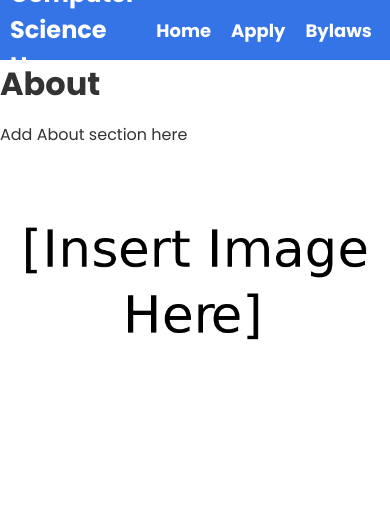
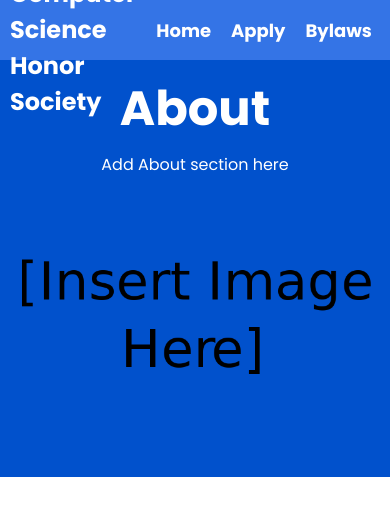
Before and after one commit to JuanMendez163/nhs-cshs-website, a plain HTML site: page index.html in a window 390 px wide. Shown: the top 516 px of the page. Drawn offline with Linux system fonts and the light colour scheme.

Commit message:
Add CSS for About section on homepage

```diff
--- a/index.html
+++ b/index.html
@@ -9,7 +9,7 @@
     <body>
         <!-- Navigation Bar -->
         <nav class = "navbar">
-            <div class = "container">
+            <div class = "container-nav">
                 <div class = "name">
                     NHS Computer Science Honor Society
                 </div>
@@ -35,6 +35,7 @@
 
         <!-- About -->
         <header class = "header">
+            <div class = "container">
                 <div>
                     <h1>About</h1>
                     <p>
@@ -42,6 +43,7 @@
                     </p>
                 </div>
                 <img src = "./assets/1280px--Insert_image_here-.svg.png" alt = "Picture of CSHS members"/>
+            </div>
         </header>
 
     </body>
--- a/style.css
+++ b/style.css
@@ -27,14 +27,20 @@ ul {
 }
 
 .container {
-    margin: 0px 10px 10px 10px;
+    max-width: 1100px;
+    margin: 0 auto;
+    padding: 0 30px;
 }
 
-/* Navigation Bar */
+/* Navigation Bar */ /* Need to make this responsive */
 .navbar {
     background: #3474e6;
     color: #fff;
     height: 60px;
+}
+
+.container-nav {
+    margin: 0px 10px 10px 10px;
 }
 
 .navbar .name {
@@ -53,7 +59,7 @@ ul {
     color: lightblue;
 }
 
-.navbar .container {
+.navbar .container-nav {
     display: flex;
     justify-content: space-between;
     align-items: center;
@@ -67,3 +73,34 @@ ul {
 .navbar ul li {
     margin-left: 20px;
 }
+
+/* About Section */
+.header {
+    background-color: #0151cc;
+    color: #fff;
+    min-height: 300px;
+}
+
+.header h1 {
+    font-size: 3rem;
+    font-weight: bold;
+    line-height: 1.2;
+}
+
+.header img {
+    max-width: 400px;
+}
+
+.header .container {
+    display: flex;
+    align-items: center;
+    justify-content: space-between;
+}
+
+@media(max-width: 768px) {
+    .header .container {
+        flex-direction: column;
+        padding-top: 20px;
+        text-align: center;
+    }
+}
```
Lines whose indentation alone changed are shown as unchanged.
